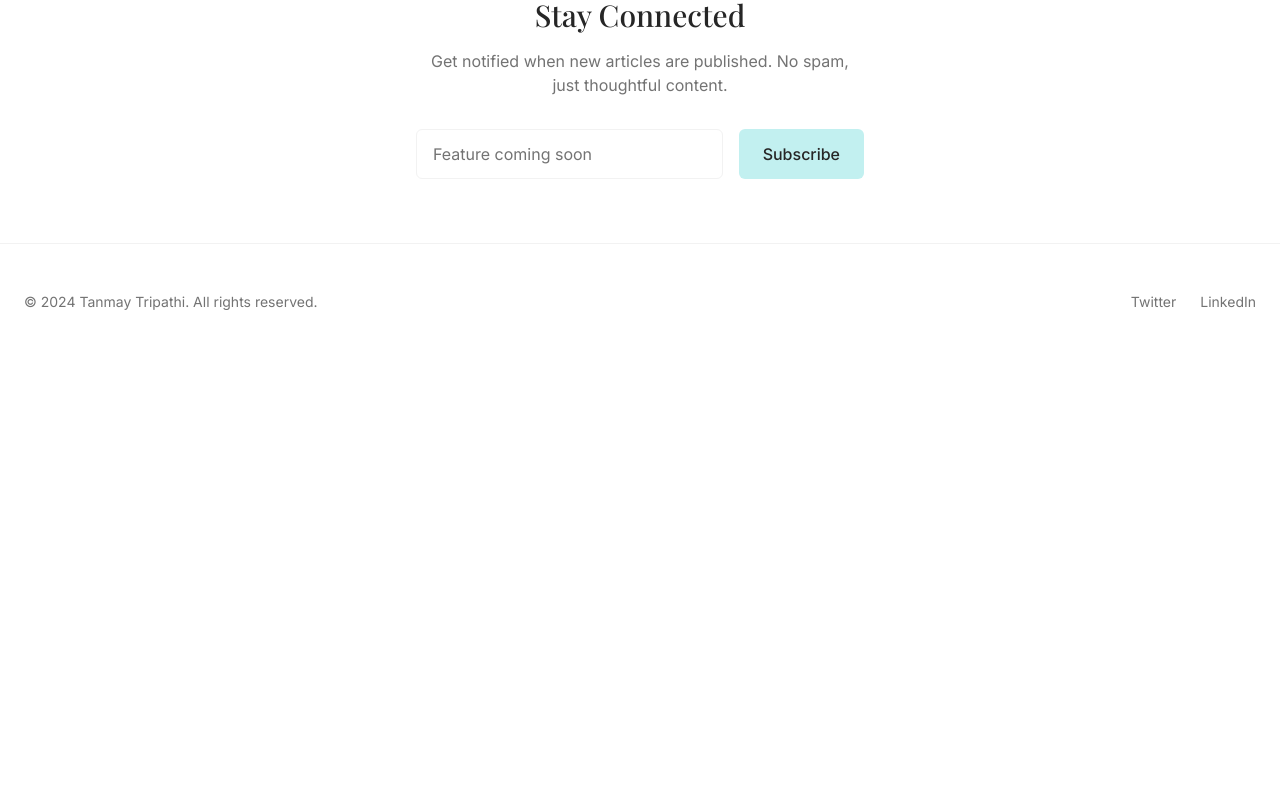
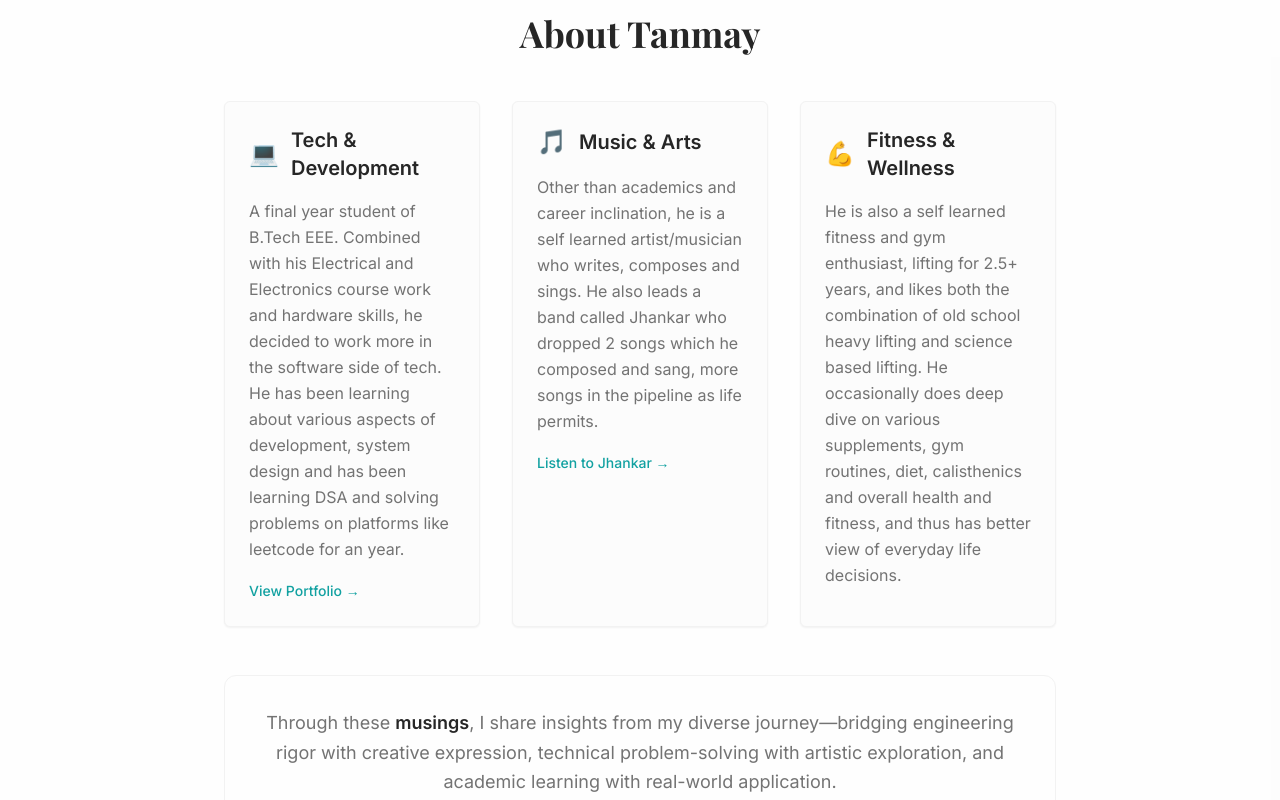
Before and after one commit to rhyode/musings-web, a React (Vite) app: page / in a window 1280 px wide. Shown: the part 960-1760 px from the top of the page. Before the commit the page ends 1320 px from the top, so only its background shows below. Built offline with nearby package versions, Linux system fonts and the light colour scheme.

Commit message:
added about section

```diff
--- a/src/components/Header.tsx
+++ b/src/components/Header.tsx
@@ -17,7 +17,7 @@ export const Header = () => {
                 Articles
               </a>
               <a
-                href="#"
+                href="#about"
                 className="text-text-secondary hover:text-text-accent transition-colors duration-200 text-sm font-medium"
               >
                 About
--- a/src/pages/Index.tsx
+++ b/src/pages/Index.tsx
@@ -69,6 +69,79 @@ const Index = () => {
           </div>
         </section>
 
+        {/* About Section */}
+        <section id="about" className="py-16 md:py-20 px-6 bg-muted/30">
+          <div className="container mx-auto max-w-4xl">
+            <div className="text-center mb-12">
+              <h2 className="text-3xl md:text-4xl font-serif font-bold text-text-primary mb-6">
+                About Tanmay
+              </h2>
+            </div>
+
+            <div className="grid md:grid-cols-3 gap-8">
+              {/* Tech & Academics */}
+              <div className="bg-card p-6 rounded-lg shadow-sm border border-border">
+                <h3 className="font-semibold text-xl text-text-primary mb-4 flex items-center">
+                  <span className="text-2xl mr-3">💻</span>
+                  Tech & Development
+                </h3>
+                <p className="text-text-secondary leading-relaxed mb-4">
+                  A final year student of B.Tech EEE. Combined with his Electrical and Electronics course work and hardware skills, he decided to work more in the software side of tech. He has been learning about various aspects of development, system design and has been learning DSA and solving problems on platforms like leetcode for an year.
+                </p>
+                <a
+                  href="https://tanmay-tripathi.vercel.app/"
+                  target="_blank"
+                  rel="noopener noreferrer"
+                  className="text-text-accent hover:text-text-primary transition-colors text-sm font-medium"
+                >
+                  View Portfolio →
+                </a>
+              </div>
+
+              {/* Music & Arts */}
+              <div className="bg-card p-6 rounded-lg shadow-sm border border-border">
+                <h3 className="font-semibold text-xl text-text-primary mb-4 flex items-center">
+                  <span className="text-2xl mr-3">🎵</span>
+                  Music & Arts
+                </h3>
+                <p className="text-text-secondary leading-relaxed mb-4">
+                  Other than academics and career inclination, he is a self learned artist/musician who writes, composes and sings. He also leads a band called Jhankar who dropped 2 songs which he composed and sang, more songs in the pipeline as life permits.
+                </p>
+                <a
+                  href="https://linktr.ee/jhankarr"
+                  target="_blank"
+                  rel="noopener noreferrer"
+                  className="text-text-accent hover:text-text-primary transition-colors text-sm font-medium"
+                >
+                  Listen to Jhankar →
+                </a>
+              </div>
+
+              {/* Fitness & Health */}
+              <div className="bg-card p-6 rounded-lg shadow-sm border border-border">
+                <h3 className="font-semibold text-xl text-text-primary mb-4 flex items-center">
+                  <span className="text-2xl mr-3">💪</span>
+                  Fitness & Wellness
+                </h3>
+                <p className="text-text-secondary leading-relaxed">
+                  He is also a self learned fitness and gym enthusiast, lifting for 2.5+ years, and likes both the combination of old school heavy lifting and science based lifting. He occasionally does deep dive on various supplements, gym routines, diet, calisthenics and overall health and fitness, and thus has better view of everyday life decisions.
+                </p>
+              </div>
+            </div>
+
+            <div className="text-center mt-12">
+              <div className="bg-gradient-subtle p-8 rounded-xl border border-border">
+                <p className="text-lg text-text-secondary leading-relaxed">
+                  Through these <strong className="text-text-primary">musings</strong>, I share insights from my diverse journey—bridging engineering rigor with creative expression, technical problem-solving with artistic exploration, and academic learning with real-world application.
+                </p>
+                <p className="text-lg text-text-secondary leading-relaxed mt-4">
+                  Whether it's breaking down complex tech concepts, exploring health optimization, or reflecting on the intersection of art and science, these articles aim to make the complex accessible and the mundane meaningful.
+                </p>
+              </div>
+            </div>
+          </div>
+        </section>
+
         {/* Newsletter Section */}
         <section className="py-16 bg-gradient-subtle">
           <div className="container mx-auto px-6 text-center">
```
